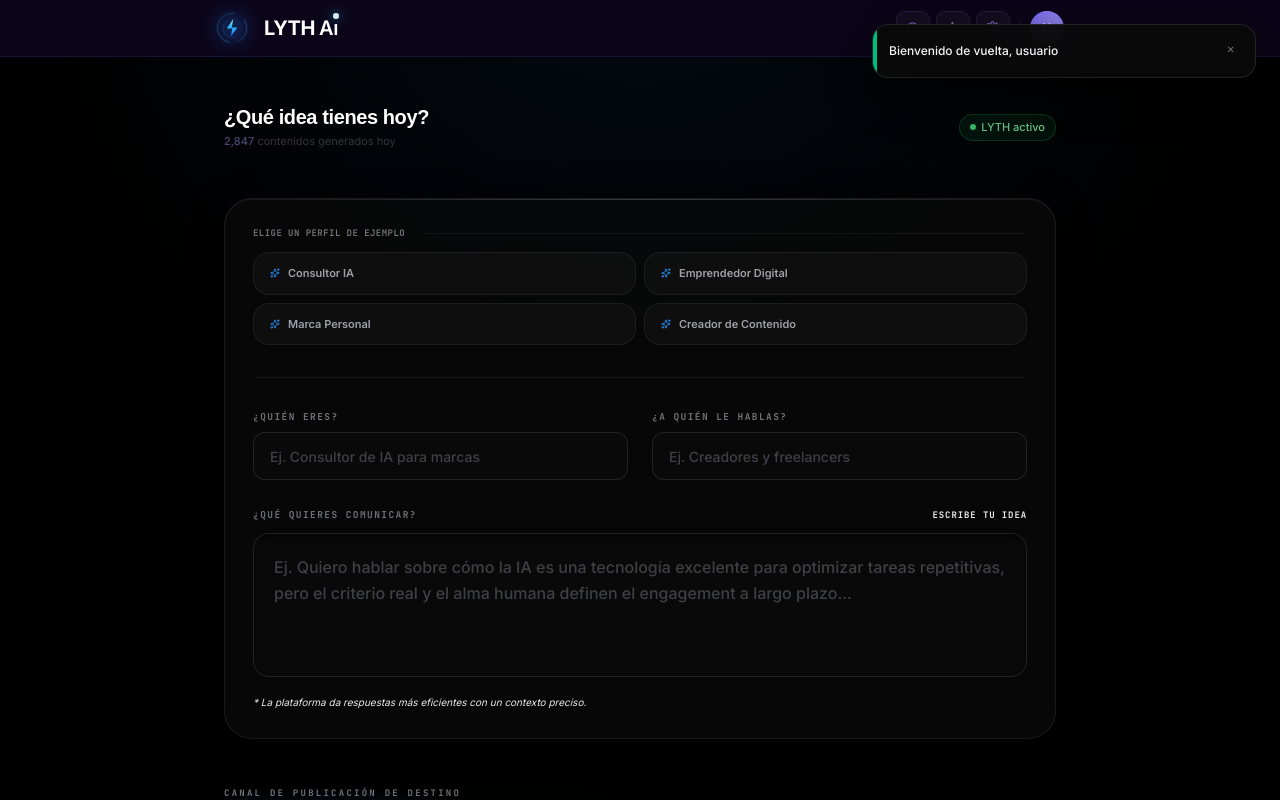
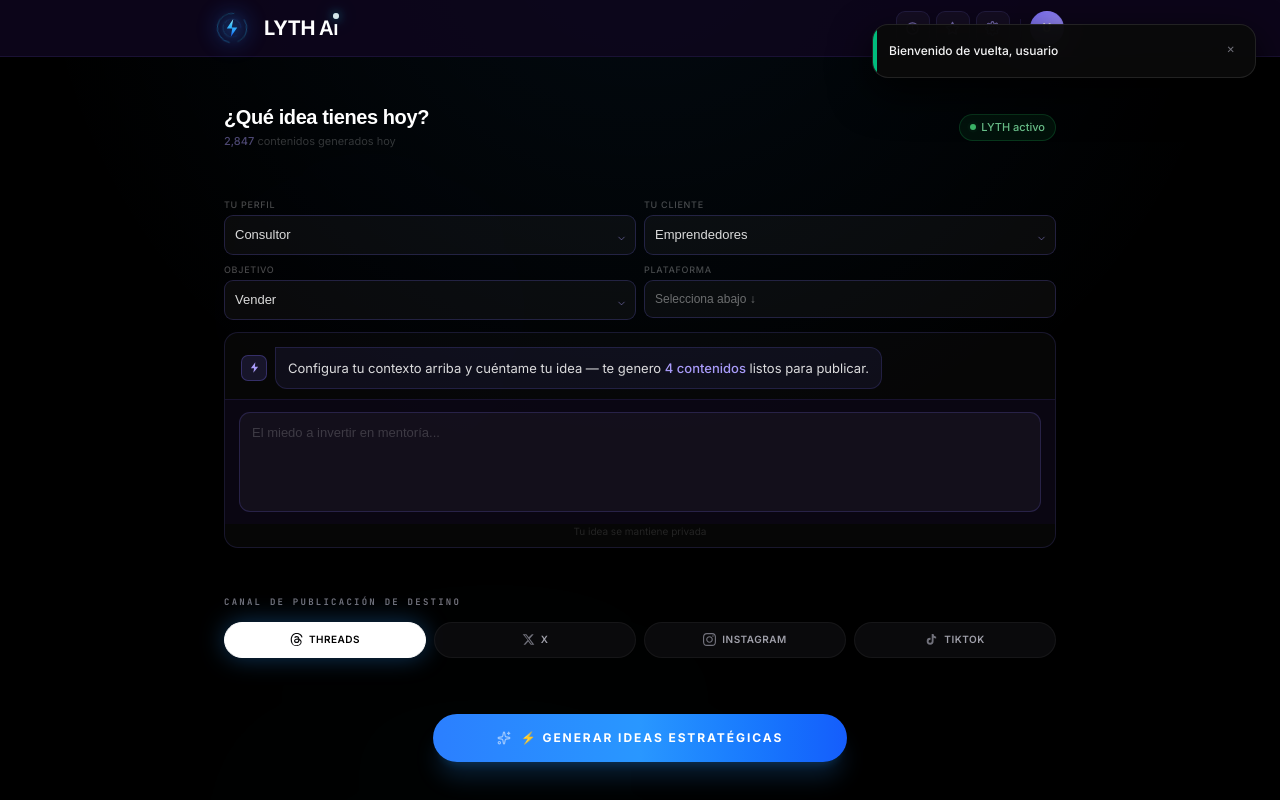
Before and after one commit to jonatancorrea-ai/lythapp, a React (Vite) app: page / in a window 1280 px wide. Both pictures are taken after a click on the button "Iniciar sesión con Google". Shown: the top 800 px of the page. Built offline with nearby package versions, Linux system fonts and the light colour scheme.

Commit message:
Refactor StrategicInputCard with new state and dropdowns

```diff
--- a/src/components/StrategicInputCard.tsx
+++ b/src/components/StrategicInputCard.tsx
@@ -1,5 +1,4 @@
-import { useRef, useEffect } from 'react';
-import { Sparkles } from 'lucide-react';
+import { useRef, useEffect, useState } from 'react';
 import { WorkspaceTemplate } from '../types';
 
 interface StrategicInputCardProps {
@@ -13,6 +12,42 @@
   onTemplateSelect: (template: WorkspaceTemplate) => void;
 }
 
+const PERFILES = ['Consultor', 'Coach', 'Emprendedor', 'Creador', 'Freelancer', 'Fundador SaaS', 'Otro'];
+const CLIENTES = ['Emprendedores', 'Profesionales', 'Estudiantes', 'Marcas', 'Creadores', 'Freelancers', 'Otro'];
+const OBJETIVOS = ['Vender', 'Enseñar', 'Informar', 'Entretener', 'Inspirar', 'Otro'];
+
+const PLACEHOLDERS = [
+  'El miedo a invertir en mentoría...',
+  'Por qué la mayoría no cierra ventas en DMs...',
+  'Cómo pasé de 0 a 5k seguidores en 60 días...',
+  'El error más caro que cometen los freelancers...',
+];
+
+const dropdownStyle: React.CSSProperties = {
+  width: '100%',
+  background: 'rgba(255,255,255,0.04)',
+  border: '0.5px solid rgba(124,111,247,0.22)',
+  borderRadius: '9px',
+  padding: '9px 28px 9px 10px',
+  fontFamily: 'DM Sans, sans-serif',
+  fontSize: '13px',
+  color: 'rgba(255,255,255,0.85)',
+  outline: 'none',
+  cursor: 'pointer',
+  appearance: 'none',
+  WebkitAppearance: 'none',
+};
+
+const labelStyle: React.CSSProperties = {
+  fontSize: '9px',
+  letterSpacing: '0.08em',
+  textTransform: 'uppercase',
+  color: 'rgba(255,255,255,0.28)',
+  fontWeight: 500,
+  marginBottom: '4px',
+  display: 'block',
+};
+
 export default function StrategicInputCard({
   whoAreYou,
   setWhoAreYou,
@@ -20,108 +55,121 @@
   setWhoAreYouTalkingTo,
   whatToCommunicate,
   setWhatToCommunicate,
-  templates,
-  onTemplateSelect
 }: StrategicInputCardProps) {
   const textareaRef = useRef<HTMLTextAreaElement>(null);
+  const [placeholderIdx, setPlaceholderIdx] = useState(0);
+  const [objetivo, setObjetivo] = useState('Vender');
 
+  // Placeholder rotativo
+  useEffect(() => {
+    const iv = setInterval(() => {
+      setPlaceholderIdx(i => (i + 1) % PLACEHOLDERS.length);
+    }, 3000);
+    return () => clearInterval(iv);
+  }, []);
+
+  // Auto-resize textarea
   useEffect(() => {
     if (textareaRef.current) {
       textareaRef.current.style.height = 'auto';
-      textareaRef.current.style.height = `${Math.max(120, textareaRef.current.scrollHeight)}px`;
+      textareaRef.current.style.height = `${Math.max(100, textareaRef.current.scrollHeight)}px`;
     }
   }, [whatToCommunicate]);
 
   return (
-    <div className="glass-panel p-5 sm:p-7 relative overflow-hidden rounded-[28px] border border-white/10 shadow-[0_30px_60px_-15px_rgba(0,0,0,0.8)] space-y-6 sm:space-y-8">
-      <div className="absolute top-0 inset-x-0 h-px bg-gradient-to-r from-transparent via-white/15 to-transparent pointer-events-none" />
+    <div className="flex flex-col gap-3 w-full">
 
-      {/* Pills */}
-      <div className="space-y-3">
-        <div className="flex items-center justify-between">
-          <span className="text-[9px] font-bold text-zinc-500 tracking-wider font-mono select-none uppercase">
-            Elige un perfil de ejemplo
-          </span>
-          <span className="h-px bg-white/5 flex-grow ml-4 shrink hidden sm:block" />
+      {/* Dropdowns 2x2 */}
+      <div className="grid grid-cols-2 gap-2">
+
+        {/* Tu perfil */}
+        <div style={{ position: 'relative' }}>
+          <label style={labelStyle}>Tu perfil</label>
+          <select
+            value={whoAreYou || PERFILES[0]}
+            onChange={e => setWhoAreYou(e.target.value)}
+            style={dropdownStyle}
+          >
+            {PERFILES.map(p => <option key={p} value={p}>{p}</option>)}
+          </select>
+          <svg style={{ position: 'absolute', right: '9px', bottom: '11px', pointerEvents: 'none', color: 'rgba(168,155,249,0.5)' }} width="11" height="11" viewBox="0 0 24 24" fill="none" stroke="currentColor" strokeWidth="2" strokeLinecap="round" strokeLinejoin="round"><polyline points="6 9 12 15 18 9"/></svg>
         </div>
-        <div className="grid grid-cols-2 gap-2">
-          {templates.map((tpl, i) => (
-            <button
-              key={i}
-              type="button"
-              onClick={() => onTemplateSelect(tpl)}
-              className="px-4 py-3 rounded-2xl text-[11px] font-semibold bg-white/[0.03] hover:bg-white/[0.07] border border-white/[0.06] hover:border-white/20 text-zinc-400 hover:text-white active:scale-95 transition-all duration-200 cursor-pointer flex items-center gap-2 group"
+
+        {/* Tu cliente */}
+        <div style={{ position: 'relative' }}>
+          <label style={labelStyle}>Tu cliente</label>
+          <select
+            value={whoAreYouTalkingTo || CLIENTES[0]}
+            onChange={e => setWhoAreYouTalkingTo(e.target.value)}
+            style={dropdownStyle}
           >
-              <Sparkles size={10} className="text-[#2997ff] shrink-0 group-hover:text-white transition-colors duration-200" />
-              <span className="truncate">{tpl.label}</span>
-            </button>
-          ))}
+            {CLIENTES.map(c => <option key={c} value={c}>{c}</option>)}
+          </select>
+          <svg style={{ position: 'absolute', right: '9px', bottom: '11px', pointerEvents: 'none', color: 'rgba(168,155,249,0.5)' }} width="11" height="11" viewBox="0 0 24 24" fill="none" stroke="currentColor" strokeWidth="2" strokeLinecap="round" strokeLinejoin="round"><polyline points="6 9 12 15 18 9"/></svg>
+        </div>
+
+        {/* Objetivo */}
+        <div style={{ position: 'relative' }}>
+          <label style={labelStyle}>Objetivo</label>
+          <select
+            value={objetivo}
+            onChange={e => setObjetivo(e.target.value)}
+            style={dropdownStyle}
+          >
+            {OBJETIVOS.map(o => <option key={o} value={o}>{o}</option>)}
+          </select>
+          <svg style={{ position: 'absolute', right: '9px', bottom: '11px', pointerEvents: 'none', color: 'rgba(168,155,249,0.5)' }} width="11" height="11" viewBox="0 0 24 24" fill="none" stroke="currentColor" strokeWidth="2" strokeLinecap="round" strokeLinejoin="round"><polyline points="6 9 12 15 18 9"/></svg>
+        </div>
+
+        {/* Plataforma — este campo ya lo maneja PlatformSelector, aquí dejamos espacio visual */}
+        <div style={{ position: 'relative' }}>
+          <label style={labelStyle}>Plataforma</label>
+          <div style={{ ...dropdownStyle, display: 'flex', alignItems: 'center', color: 'rgba(255,255,255,0.4)', fontSize: '12px', cursor: 'default' }}>
+            Selecciona abajo ↓
           </div>
         </div>
 
-      <div className="h-px bg-white/5" />
+      </div>
 
-      <div className="space-y-6 sm:space-y-7">
-        <div className="grid grid-cols-1 md:grid-cols-2 gap-5 sm:gap-6">
-          <div className="space-y-2 relative group">
-            <label className="block text-[9.5px] font-bold text-zinc-500 tracking-[0.15em] font-mono uppercase select-none">
-              ¿Quién eres?
-            </label>
-            <input
-              type="text"
-              value={whoAreYou}
-              onChange={(e) => setWhoAreYou(e.target.value)}
-              placeholder="Ej. Consultor de IA para marcas"
-              className="w-full h-12 px-4 rounded-xl text-white glass-input focus:outline-none focus:ring-4 focus:ring-brand-accent/5 text-xs sm:text-sm font-sans font-medium placeholder:text-zinc-700 bg-white/[0.012] border border-white/10 transition-all duration-300"
+      {/* Campo de idea — estilo chat */}
+      <div style={{ background: 'rgba(255,255,255,0.025)', border: '0.5px solid rgba(124,111,247,0.16)', borderRadius: '14px', overflow: 'hidden' }}>
+
+        <div style={{ padding: '14px 16px 0' }}>
+          <div style={{ display: 'flex', alignItems: 'center', gap: '8px', marginBottom: '10px' }}>
+            <div style={{ width: '26px', height: '26px', background: 'rgba(124,111,247,0.15)', border: '0.5px solid rgba(124,111,247,0.3)', borderRadius: '7px', display: 'flex', alignItems: 'center', justifyContent: 'center', flexShrink: 0 }}>
+              <svg width="13" height="13" viewBox="0 0 32 32" fill="none">
+                <path d="M18 3L7 18H15L13 29L25 14H17L18 3Z" fill="#A89BF9"/>
+              </svg>
+            </div>
+            <div style={{ background: 'rgba(124,111,247,0.08)', border: '0.5px solid rgba(124,111,247,0.18)', borderRadius: '0 12px 12px 12px', padding: '10px 12px', fontSize: '13px', color: 'rgba(255,255,255,0.85)', lineHeight: 1.6 }}>
+              Configura tu contexto arriba y cuéntame tu idea — te genero <strong style={{ color: '#A89BF9', fontWeight: 500 }}>4 contenidos</strong> listos para publicar.
+            </div>
+          </div>
+        </div>
+
+        {/* Input bar */}
+        <div style={{ borderTop: '0.5px solid rgba(124,111,247,0.12)', padding: '12px 14px', display: 'flex', gap: '8px', alignItems: 'flex-end', background: 'rgba(15,7,30,0.5)' }}>
+          <textarea
+            ref={textareaRef}
+            rows={1}
+            value={whatToCommunicate}
+            onChange={e => setWhatToCommunicate(e.target.value)}
+            placeholder={PLACEHOLDERS[placeholderIdx]}
+            style={{ flex: 1, background: 'rgba(255,255,255,0.04)', border: '0.5px solid rgba(124,111,247,0.2)', borderRadius: '11px', padding: '10px 12px', fontFamily: 'DM Sans, sans-serif', fontSize: '13px', color: '#fff', outline: 'none', resize: 'none', lineHeight: 1.5, minHeight: '42px', maxHeight: '120px', transition: 'border-color 0.2s' }}
           />
         </div>
 
-          <div className="space-y-2 relative group">
-            <label className="block text-[9.5px] font-bold text-zinc-500 tracking-[0.15em] font-mono uppercase select-none">
-              ¿A quién le hablas?
-            </label>
-            <input
-              type="text"
-              value={whoAreYouTalkingTo}
-              onChange={(e) => setWhoAreYouTalkingTo(e.target.value)}
-              placeholder="Ej. Creadores y freelancers"
-              className="w-full h-12 px-4 rounded-xl text-white glass-input focus:outline-none focus:ring-4 focus:ring-brand-accent/5 text-xs sm:text-sm font-sans font-medium placeholder:text-zinc-700 bg-white/[0.012] border border-white/10 transition-all duration-300"
-            />
+        <div style={{ fontSize: '10px', color: 'rgba(255,255,255,0.12)', padding: '0 14px 8px', textAlign: 'center' }}>
+          Tu idea se mantiene privada
         </div>
       </div>
 
-        <div className="space-y-2.5 relative">
-          <div className="flex items-center justify-between">
-            <label className="block text-[9.5px] font-bold text-zinc-500 tracking-[0.15em] font-mono uppercase select-none">
-              ¿Qué quieres comunicar?
-            </label>
-            <span className="text-[9px] font-mono text-zinc-650 font-bold tracking-widest uppercase select-none">
-              {whatToCommunicate.length > 0 ? `${whatToCommunicate.length} caract.` : "Escribe tu idea"}
-            </span>
-          </div>
-          <div className="relative group">
-            <div className="absolute -inset-1.5 bg-gradient-to-r from-blue-500/15 via-purple-500/10 to-brand-accent/15 rounded-[22px] blur-xl opacity-0 group-focus-within:opacity-100 transition-opacity duration-700 pointer-events-none" />
-            <textarea
-              ref={textareaRef}
-              rows={4}
-              value={whatToCommunicate}
-              onChange={(e) => setWhatToCommunicate(e.target.value)}
-              placeholder="Ej. Quiero hablar sobre cómo la IA es una tecnología excelente para optimizar tareas repetitivas, pero el criterio real y el alma humana definen el engagement a largo plazo..."
-              className="relative w-full p-5 rounded-2xl text-white glass-input focus:outline-none text-sm sm:text-base resize-none leading-relaxed font-sans font-medium placeholder:text-zinc-700 bg-white/[0.01] border border-white/10 focus:border-brand-accent/60 transition-all duration-300 min-h-[140px] shadow-[inset_0_2px_4px_rgba(0,0,0,0.6)]"
-            />
-          </div>
-          <div className="flex items-center justify-between text-[10px] text-zinc-550 pt-0.5 select-none font-sans">
-            <span className="italic">
-              * La plataforma da respuestas más eficientes con un contexto preciso.
-            </span>
-            {whatToCommunicate.length > 50 && (
-              <span className="text-emerald-500/80 font-semibold flex items-center gap-1 font-mono transition-all duration-300 animate-fade-in text-[9.5px] uppercase tracking-wider">
-                ● Criterio de entrada óptimo
-              </span>
-            )}
-          </div>
-        </div>
-      </div>
+      <style>{`
+        select option { background: #1a0f3a; color: #fff; }
+        textarea::placeholder { color: rgba(255,255,255,0.18); }
+        textarea:focus { border-color: rgba(124,111,247,0.45) !important; }
+        select:focus { border-color: rgba(124,111,247,0.5) !important; background: rgba(124,111,247,0.06) !important; }
+      `}</style>
     </div>
   );
 }
```
Lines whose indentation alone changed are shown as unchanged.
